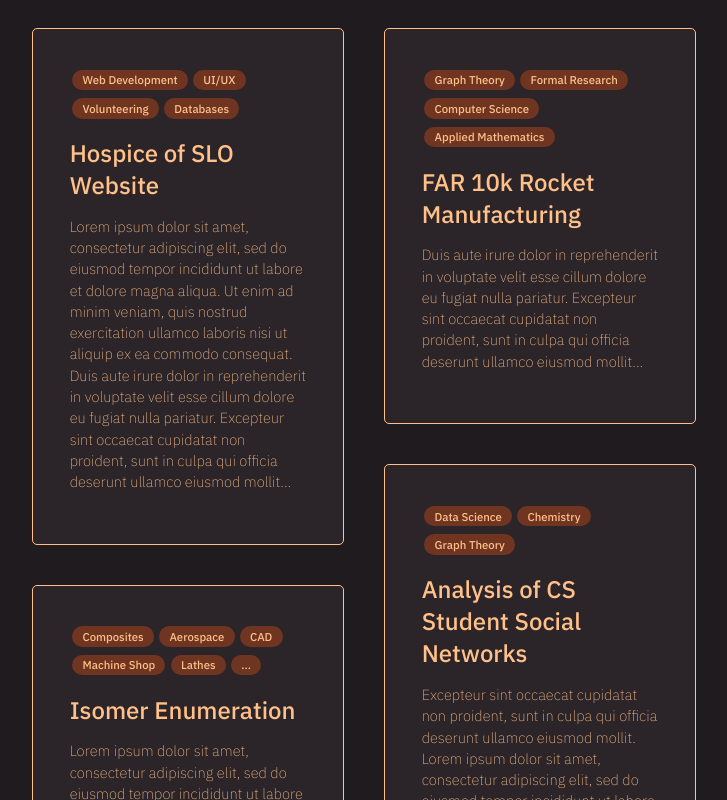
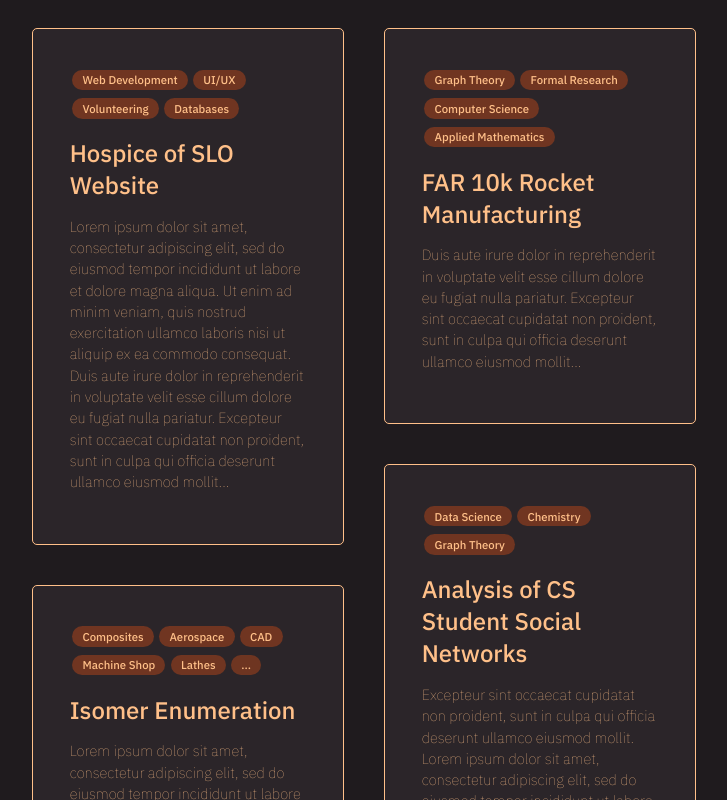
Before and after one commit to spagdoon0411/posting, a React (Create React App) app in the folder my-app/: page / in a window 1280 px wide. Shown: the top 800 px of the page, without its empty margins (276-1003 px from the left). Built offline with nearby package versions, Linux system fonts and the light colour scheme.

Commit message:
lighten posting paragraph text

```diff
--- a/my-app/src/components/CardComponents.css
+++ b/my-app/src/components/CardComponents.css
@@ -29,7 +29,7 @@
 
 .postingMarkdown {
     font-family: 'IBM Plex Sans', sans-serif;
-    font-weight: 200;
+    font-weight: 100;
     font-size: 10;
     line-height: 1.45;
 }
```
